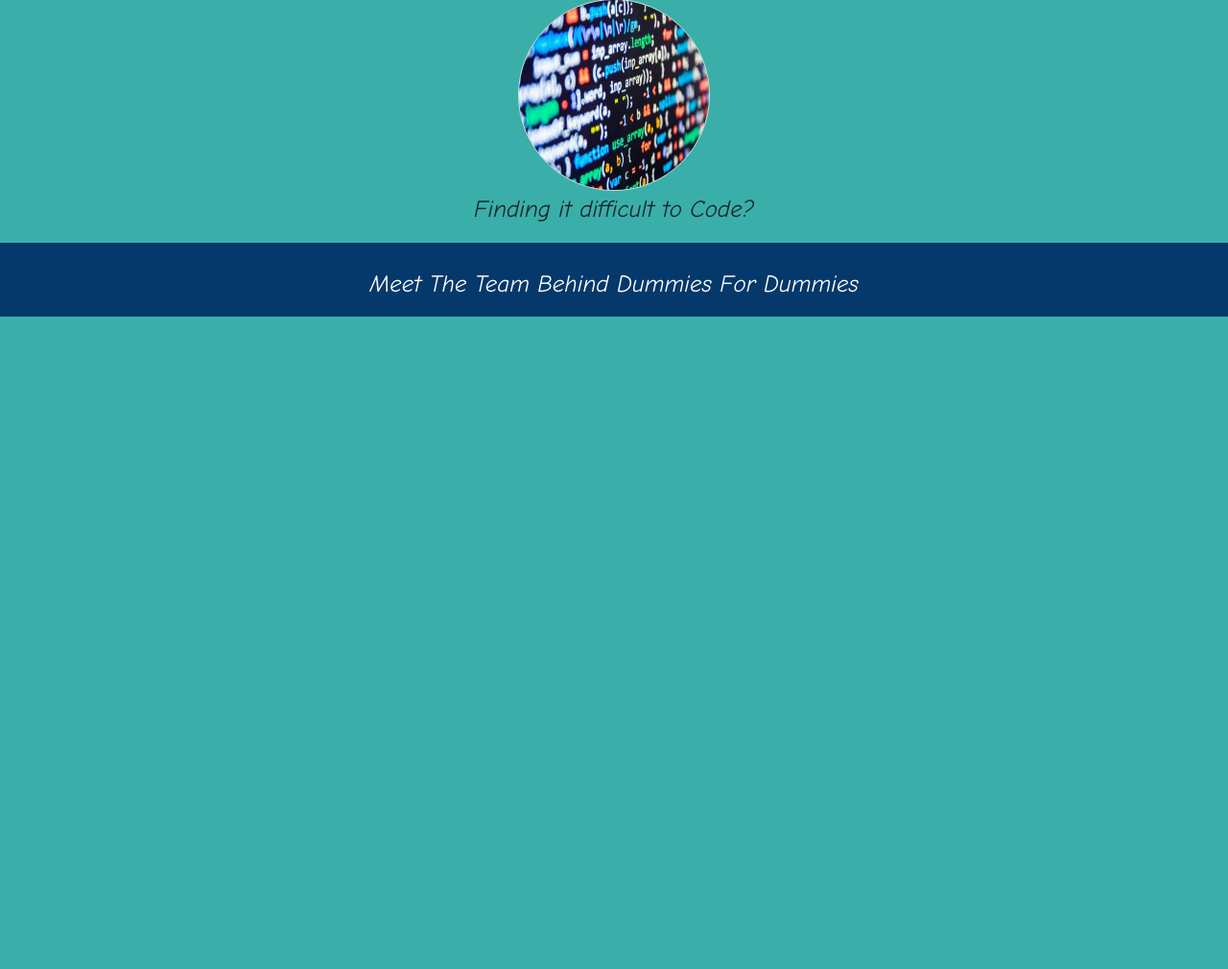
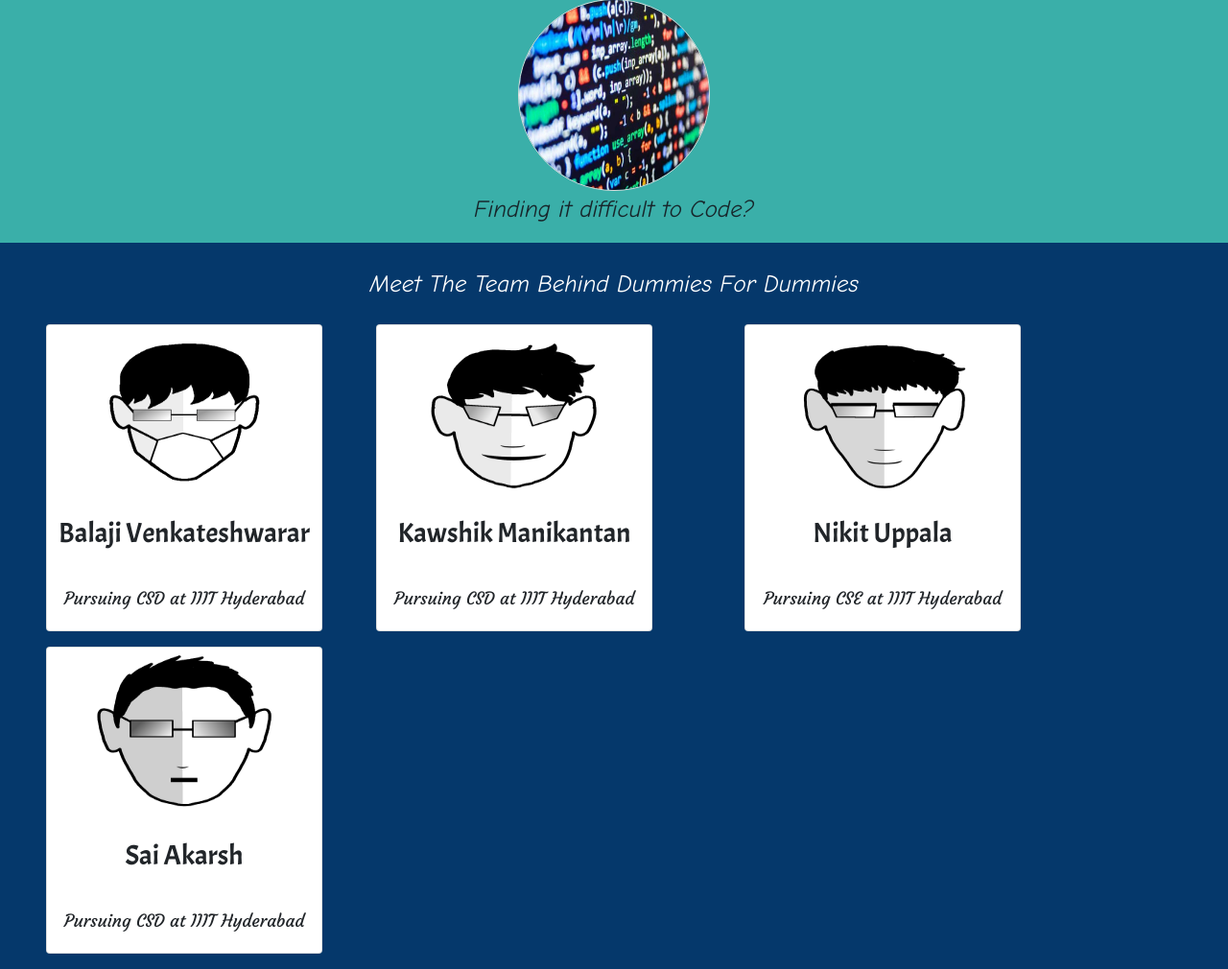
Before and after one commit to KawshikManikantan/DummiesForDummies, a Flask app: page /intro in a window 1280 px wide. Shown: the part 539-1549 px from the top of the page at 96% size. Before the commit the page ends 869 px from the top, so only its background shows below. Run offline with Flask 2, Linux system fonts and the light colour scheme; some libraries are stand-ins or nearby versions; some web fonts are replaced.

Commit message:
Changes done

```diff
--- a/WebApp/app.py
+++ b/WebApp/app.py
@@ -218,4 +218,4 @@ def test(id):
 
 
 if __name__ == '__main__':
-    app.run()
+    app.run(debug=True)
--- a/WebApp/templates/content.html
+++ b/WebApp/templates/content.html
@@ -5,6 +5,7 @@
 <link href="https://fonts.googleapis.com/css2?family=Delius&display=swap" rel="stylesheet">
 <link href="https://fonts.googleapis.com/css2?family=Comic+Neue:ital@1&display=swap" rel="stylesheet">
 <link href="https://fonts.googleapis.com/css2?family=Courgette&display=swap" rel="stylesheet">
+<link href='https://fonts.googleapis.com/css?family=Acme' rel='stylesheet'>
 <style>
     .container-fluid {
         padding: 0px;
@@ -148,8 +149,23 @@ background-color:#05386B;
     /*background-color:#A8D0E6*/
 }
 
-.my{
+body{
     background-color:#05386B;
+}
+
+.card-custom {
+        width:18rem;
+        height:20rem;
+    }
+
+.card-title{
+    font-family: 'Acme';
+    font-size: 29px;
+}
+
+.card-text{
+    font-family: 'Courgette', cursive;
+    font-size: 18px;
 }
 @media only screen and (min-width: 500px) {
    .test{
@@ -217,8 +233,47 @@ background-color:#05386B;
     </div>
 <!--    </div>-->
 </div>
+<div class="meet container-fluid">
+    <div class="row mt-2 mx-auto">
+        <div class="card card-custom text-center mx-2 mb-3 ml-5">
+            <img class="card-img mx-auto" src="{{ url_for('static', filename='Balaji.png') }}" alt="Card image cap">
+            <div class="card-block">
+              <h4 class="card-title">Balaji Venkateshwarar</h4>
+                <br>
+              <p class="card-text">Pursuing CSD at IIIT Hyderabad</p>
+            </div>
+        </div>
+        <div class="card card-custom text-center mx-5 mb-3">
+            <img class="card-img mx-auto" src="{{ url_for('static', filename='Kaushik.png') }}" alt="Card image cap">
+            <div class="card-block">
+              <h4 class="card-title">Kawshik Manikantan</h4>
+                <br>
+                <p class="card-text">Pursuing CSD at IIIT Hyderabad</p>
+<!--              <p class="card-text">This is a wider card with supporting text below as a natural lead-in to additional content. This content is a little bit longer.</p>-->
+            </div>
+        </div>
+        <div class="card card-custom text-center mx-5 mb-3">
+            <img class="card-img mx-auto" src="{{ url_for('static', filename='Nikit.png') }}" alt="Card image cap">
+            <div class="card-block">
+              <h4 class="card-title">Nikit Uppala</h4>
+                <br>
+                <p class="card-text">Pursuing CSE at IIIT Hyderabad</p>
+<!--              <p class="card-text">This is a wider card with supporting text below as a natural lead-in to additional content. This content is a little bit longer.</p>-->
+            </div>
+        </div>
+        <div class="card card-custom text-center mx-5 mb-3">
+            <img class="card-img mx-auto" src="{{ url_for('static', filename='Akarsh.png') }}" alt="Card image cap">
+            <div class="card-block">
+              <h4 class="card-title">Sai Akarsh</h4>
+                <br>
+                <p class="card-text">Pursuing CSD at IIIT Hyderabad</p>
+<!--              <p class="card-text">This is a wider card with supporting text below as a natural lead-in to additional content. This content is a little bit longer.</p>-->
+            </div>
+        </div>
+    </div>
+</div>
 <!--<div class="my container-fluid">-->
-<!--&lt;!&ndash;<div class="row mb-5">&ndash;&gt;-->
+<!--<div class="row mb-5">-->
 <!--    <div class="row my-3 mx-3">-->
 <!--        <div class="col-md d-flex">-->
 <!--&lt;!&ndash;<div class="card-deck ml-2 mr-2">&ndash;&gt;-->
--- a/WebApp/templates/frontpage.html
+++ b/WebApp/templates/frontpage.html
@@ -27,7 +27,8 @@
         </header>
 
     <section class = "home">
-    <h1> The ultimate learning experience </h1>
+    <p><h1> The ultimate learning experience </h1></p>
+        <br>
     <a id="scroller" href="{{ url_for('home') }}">
         DISCOVER MORE
     </a>
```
